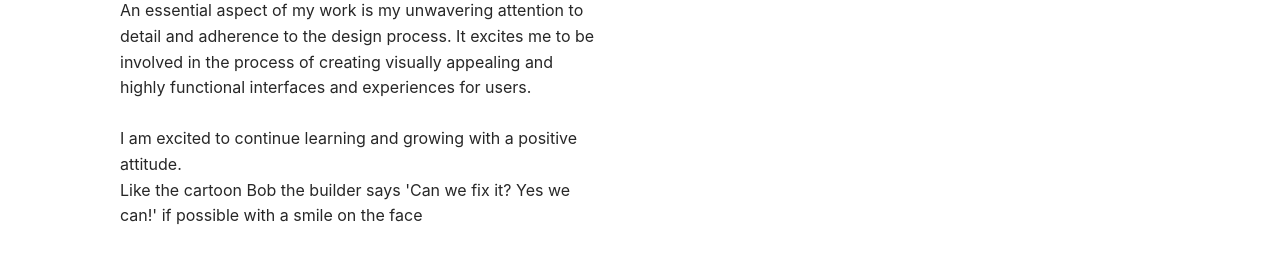
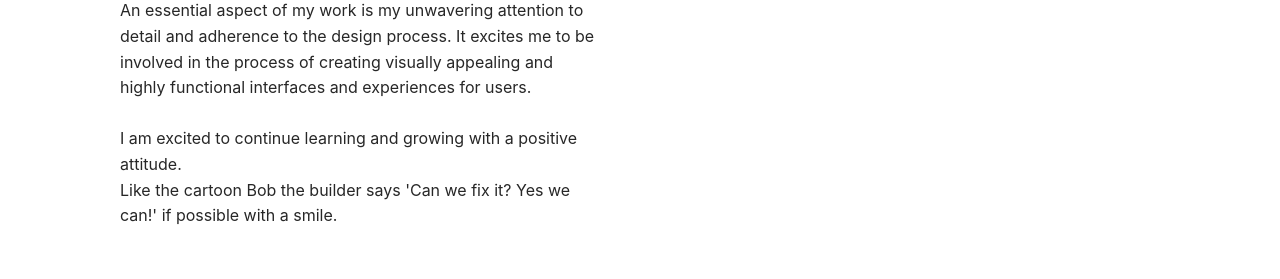
Before and after one commit to vishnumohanan404/myportfolio, a React (Create React App) app: page / in a window 1280 px wide. Shown: the part 1160-1439 px from the top of the page. Built offline with nearby package versions, Linux system fonts and the light colour scheme.

Commit message:
text update

```diff
--- a/src/components/AboutSection/index.js
+++ b/src/components/AboutSection/index.js
@@ -71,7 +71,7 @@ const AboutSection = () => {
               I am excited to continue learning and growing with a positive
               attitude. <br />
               Like the cartoon Bob the builder says 'Can we fix it? Yes we can!'
-              if possible with a smile on the face
+              if possible with a smile.
             </p>
           </div>
         </div>
```
